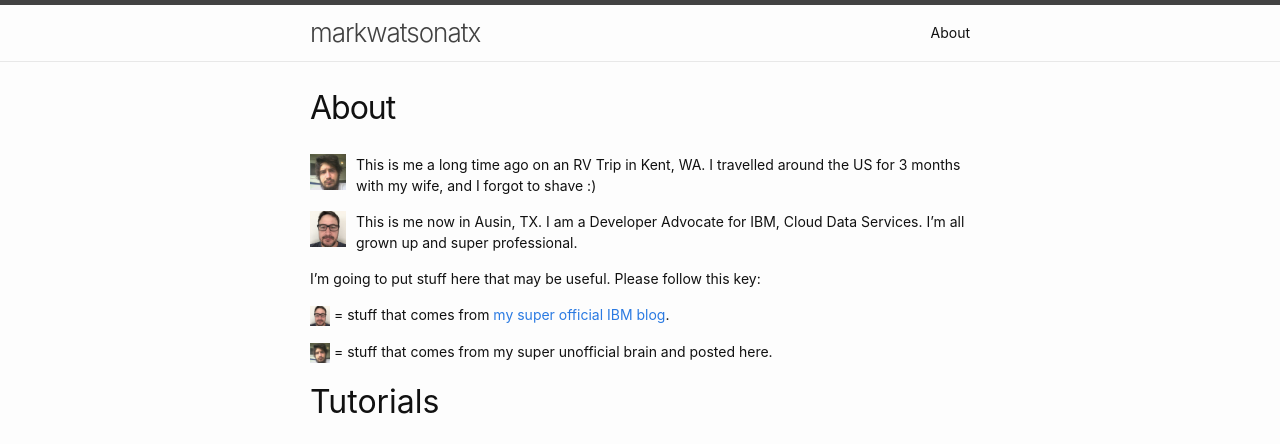
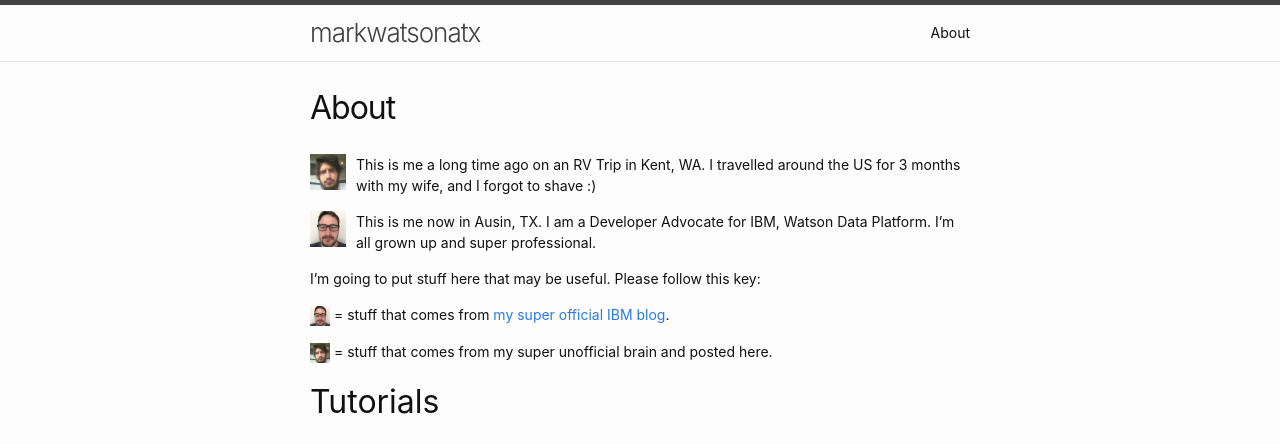
Before and after one commit to markwatsonatx/markwatsonatx.github.io, a Jekyll site: the page built from about.md, in a window 1280 px wide. Shown: the top 444 px of the page. Built offline with Jekyll 4.4.1, drawn with Linux system fonts in a browser that asks for light colours.

Commit message:
Updated About

```diff
--- a/about.md
+++ b/about.md
@@ -7,7 +7,7 @@ permalink: /about/
 ![Me, a long time ago](/img/profile0.jpg){: .about-profile } This is me a long time ago on an RV Trip in Kent, WA.
 I travelled around the US for 3 months with my wife, and I forgot to shave :)
 
-![Me, now](/img/profile1.jpg){: .about-profile } This is me now in Ausin, TX. I am a Developer Advocate for IBM, Cloud Data Services.
+![Me, now](/img/profile1.jpg){: .about-profile } This is me now in Ausin, TX. I am a Developer Advocate for IBM, Watson Data Platform.
 I'm all grown up and super professional.
 
 I'm going to put stuff here that may be useful. Please follow this key:
```
